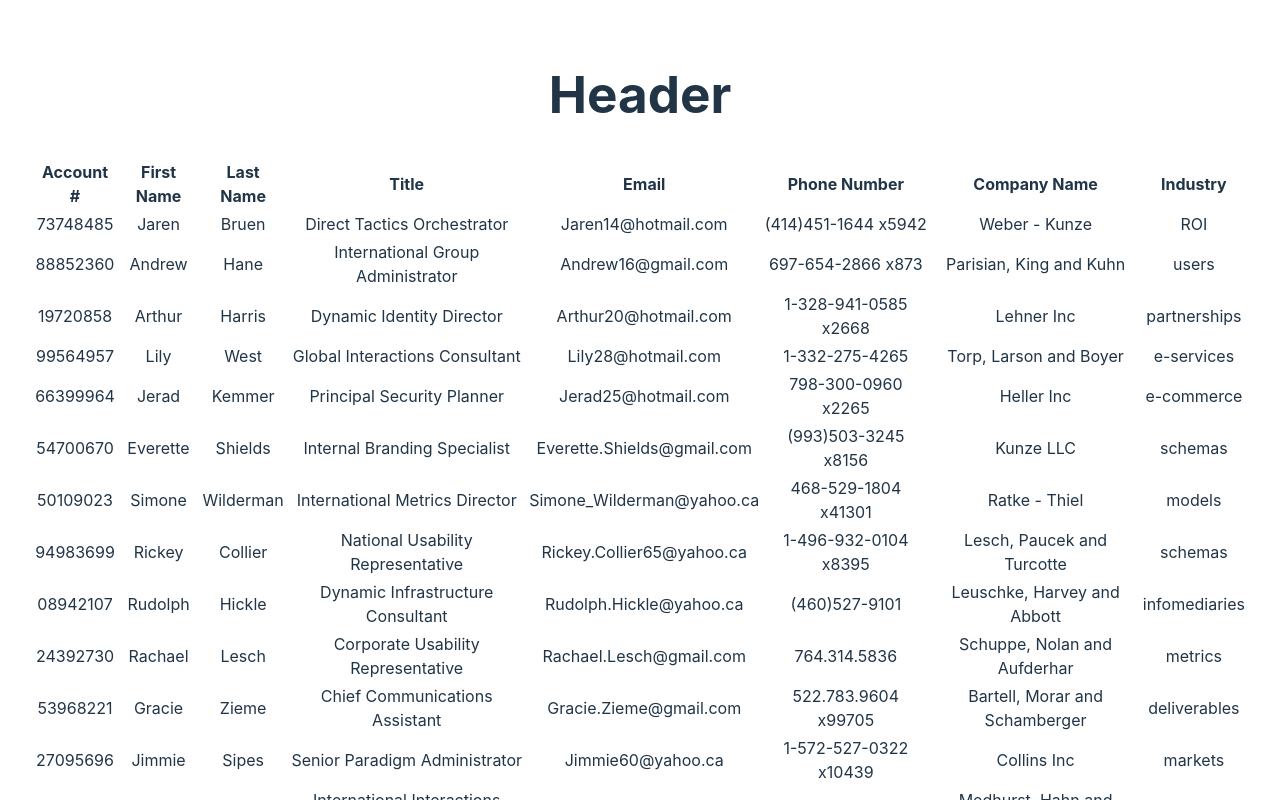
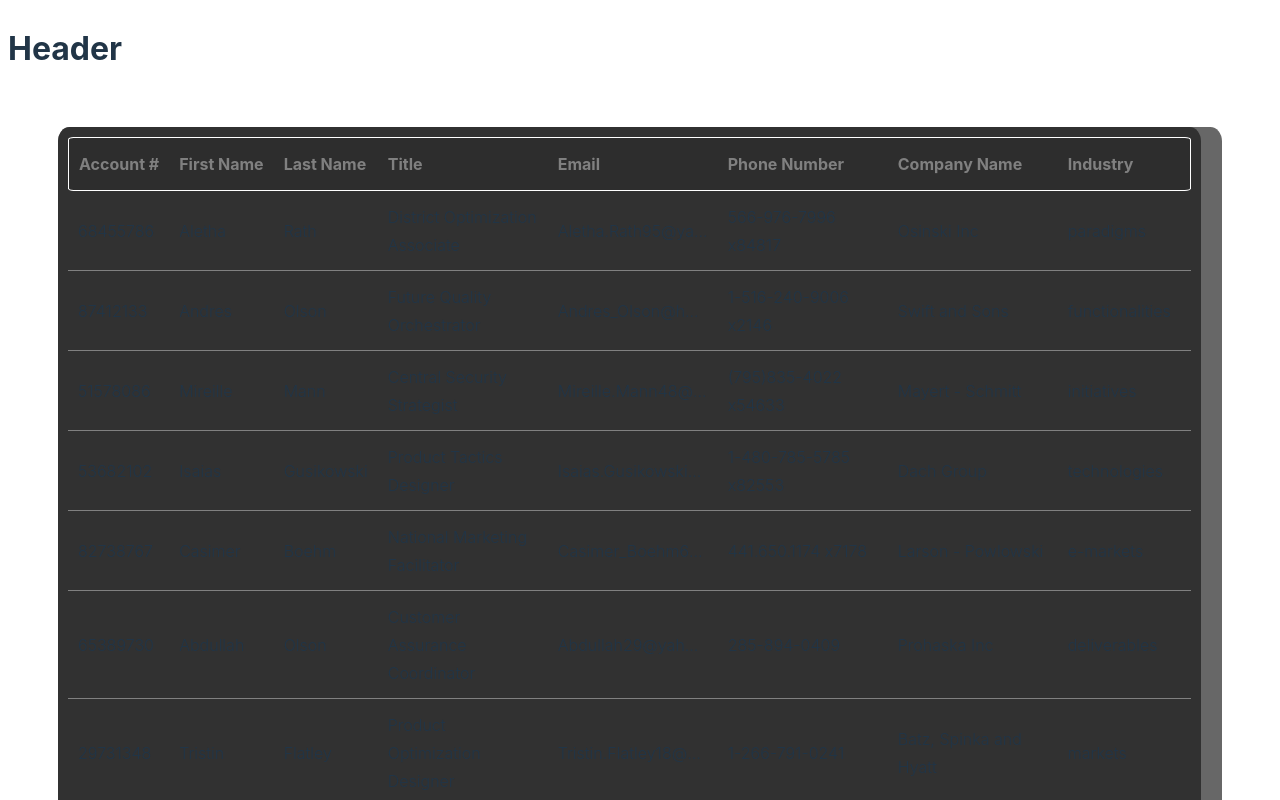
Before and after one commit to natecard/dashboard-example, a React (Vite) app: page / in a window 1280 px wide. Shown: the top 800 px of the page. Built offline with nearby package versions, Linux system fonts and the light colour scheme.

Commit message:
Table CSS updated. Filter and Scroll needs work.

```diff
--- a/index.html
+++ b/index.html
@@ -2,7 +2,6 @@
 <html lang="en">
   <head>
     <meta charset="UTF-8" />
-    <link rel="icon" type="image/svg+xml" href="/vite.svg" />
     <meta name="viewport" content="width=device-width, initial-scale=1.0" />
     <title>Vite + React + TS</title>
   </head>
--- a/src/App.css
+++ /dev/null
@@ -1,6 +0,0 @@
-#root {
-  max-width: screen;
-  margin: 0 auto;
-  padding: 2rem;
-  text-align: center;
-}
--- a/src/App.tsx
+++ b/src/App.tsx
@@ -1,11 +1,10 @@
-import React, { ReactNode } from "react";
-import "./App.css";
+import React, { useState, useEffect } from "react";
 import { faker } from "@faker-js/faker/locale/en_CA";
-import TableHeader from "./Components/TableHeader";
 import UserInfo from "./Components/UserInfo";
 import { User } from "./Interfaces";
 
 function App() {
+  const [usersList, setUsersList] = useState<User[]>([]);
   function createUser(): User {
     const firstName = faker.name.firstName();
     const lastName = faker.name.lastName();
@@ -27,7 +26,10 @@ function App() {
     let user = createUser();
     usersArray.push(user);
   }
-  const usersElements: any = usersArray.map((user) => {
+  useEffect(() => {
+    setUsersList(usersArray);
+  }, []);
+  const usersElements: any = usersList.map((user) => {
     return (
       <UserInfo
         account={user.account}
@@ -38,6 +40,7 @@ function App() {
         phone={user.phone}
         company={user.company}
         industry={user.industry}
+        key={user.id}
         id={user.id}
       />
     );
@@ -45,21 +48,23 @@ function App() {
   return (
     <div>
       <h1>Header</h1>
-      <table>
-        <thead>
-          <tr>
-            <th>Account #</th>
-            <th>First Name</th>
-            <th>Last Name</th>
-            <th>Title</th>
-            <th>Email</th>
-            <th>Phone Number</th>
-            <th>Company Name</th>
-            <th>Industry</th>
-          </tr>
-        </thead>
-        <tbody>{usersElements}</tbody>
-      </table>
+      <div className="table-wrapper">
+        <table className="table">
+          <thead className="table-headrow">
+            <tr>
+              <th className="col-1">Account #</th>
+              <th className="col-2">First Name</th>
+              <th className="col-3">Last Name</th>
+              <th className="col-4">Title</th>
+              <th className="col-5">Email</th>
+              <th className="col-6">Phone Number</th>
+              <th className="col-7">Company Name</th>
+              <th className="col-8">Industry</th>
+            </tr>
+          </thead>
+          <tbody>{usersElements}</tbody>
+        </table>
+      </div>
     </div>
   );
 }
--- a/src/Components/UserInfo.tsx
+++ b/src/Components/UserInfo.tsx
@@ -3,15 +3,39 @@ import { User } from "../Interfaces";
 
 export default function UserInfo(props: User) {
   return (
-    <tr key={props.id}>
-      <td>{props.account}</td>
-      <td>{props.firstName}</td>
-      <td>{props.lastName}</td>
-      <td>{props.title}</td>
-      <td>{props.email}</td>
-      <td>{props.phone}</td>
-      <td>{props.company}</td>
-      <td>{props.industry}</td>
+    <tr key={props.id} className="table-row">
+      <td className="col-1">
+        {props.account}
+        <div className="line"></div>
+      </td>
+      <td className="col-2">
+        {props.firstName}
+        <div className="line"></div>
+      </td>
+      <td className="col-3">
+        {props.lastName}
+        <div className="line"></div>
+      </td>
+      <td className="col-4">
+        {props.title}
+        <div className="line"></div>
+      </td>
+      <td className="col-5">
+        {props.email}
+        <div className="line"></div>
+      </td>
+      <td className="col-6">
+        {props.phone}
+        <div className="line"></div>
+      </td>
+      <td className="col-7">
+        {props.company}
+        <div className="line"></div>
+      </td>
+      <td className="col-8">
+        {props.industry}
+        <div className="line"></div>
+      </td>
     </tr>
   );
 }
--- a/src/index.css
+++ b/src/index.css
@@ -1,58 +1,90 @@
 :root {
   font-family: Inter, system-ui, Avenir, Helvetica, Arial, sans-serif;
-  line-height: 1.5;
-  font-weight: 400;
+  line-height: 1.75;
+  font-weight: 350;
 
   color-scheme: light dark;
-  color: rgba(255, 255, 255, 0.87);
-  background-color: #242424;
+  color: rgba(166, 166, 166, 0.87);
+  background-color: rgba(19, 19, 19, 0.643);
 
   font-synthesis: none;
+
   text-rendering: optimizeLegibility;
   -webkit-font-smoothing: antialiased;
   -moz-osx-font-smoothing: grayscale;
   -webkit-text-size-adjust: 100%;
 }
-
-a {
-  font-weight: 500;
-  color: #646cff;
-  text-decoration: inherit;
+.table-headrow {
+  border: 1px solid white;
+  border-radius: 10%;
+  text-align: left;
+  color: grey;
 }
-a:hover {
-  color: #535bf2;
+th {
+  background-color: rgba(42, 42, 42, 0.576);
+  border-top: 1px solid white;
+  border-bottom: 1px solid white;
+}
+th:first-child {
+  border-left: 1px solid white;
+  border-top-left-radius: 5%;
+  border-bottom-left-radius: 5%;
+  padding-left: 10px;
+}
+th:last-child {
+  border-right: 1px solid white;
+  border-top-right-radius: 5%;
+  border-bottom-right-radius: 5%;
+}
+.table {
+  border-collapse: separate;
+  border-radius: 1%;
+  background-color: rgba(19, 19, 19, 0.643);
+  max-width: 100vw;
+  padding: 10px 10px 10px 10px;
+  border-spacing: 0;
+}
+.table-wrapper {
+  border-collapse: collapse;
+  border-radius: 1%;
+  background-color: rgba(19, 19, 19, 0.643);
+  max-width: 100vw;
+  margin: 50px 50px;
+}
+.col-1,
+.col-2,
+.col-3,
+.col-4,
+.col-5,
+.col-6,
+.col-7,
+.col-8 {
+  text-align: left;
+  inline-size: min-content;
+  position: relative;
+  padding: 12px 20px 12px 0;
+}
+.col-1 {
+  padding-left: 10px;
 }
 
-body {
-  margin: 0;
-  display: flex;
-  place-items: center;
-  min-width: 320px;
-  min-height: 100vh;
+.line {
+  width: 110%;
+  height: 1px;
+  background-color: grey;
+  position: absolute;
+  bottom: 0;
+  left: 0;
 }
 
-h1 {
-  font-size: 3.2em;
-  line-height: 1.1;
-}
-
-button {
-  border-radius: 8px;
-  border: 1px solid transparent;
-  padding: 0.6em 1.2em;
-  font-size: 1em;
-  font-weight: 500;
-  font-family: inherit;
-  background-color: #1a1a1a;
-  cursor: pointer;
-  transition: border-color 0.25s;
-}
-button:hover {
-  border-color: #646cff;
-}
-button:focus,
-button:focus-visible {
-  outline: 4px auto -webkit-focus-ring-color;
+td {
+  position: relative;
+  overflow: hidden;
+  text-overflow: ellipsis;
+  vertical-align: middle;
+  min-width: 30px;
+  max-width: 150px;
+  min-height: 250px;
 }
 
 @media (prefers-color-scheme: light) {
@@ -60,10 +92,4 @@ button:focus-visible {
     color: #213547;
     background-color: #ffffff;
   }
-  a:hover {
-    color: #747bff;
-  }
-  button {
-    background-color: #f9f9f9;
-  }
 }
```
Also changed, not shown: src/Interfaces.tsx (+9 -9 lines).
